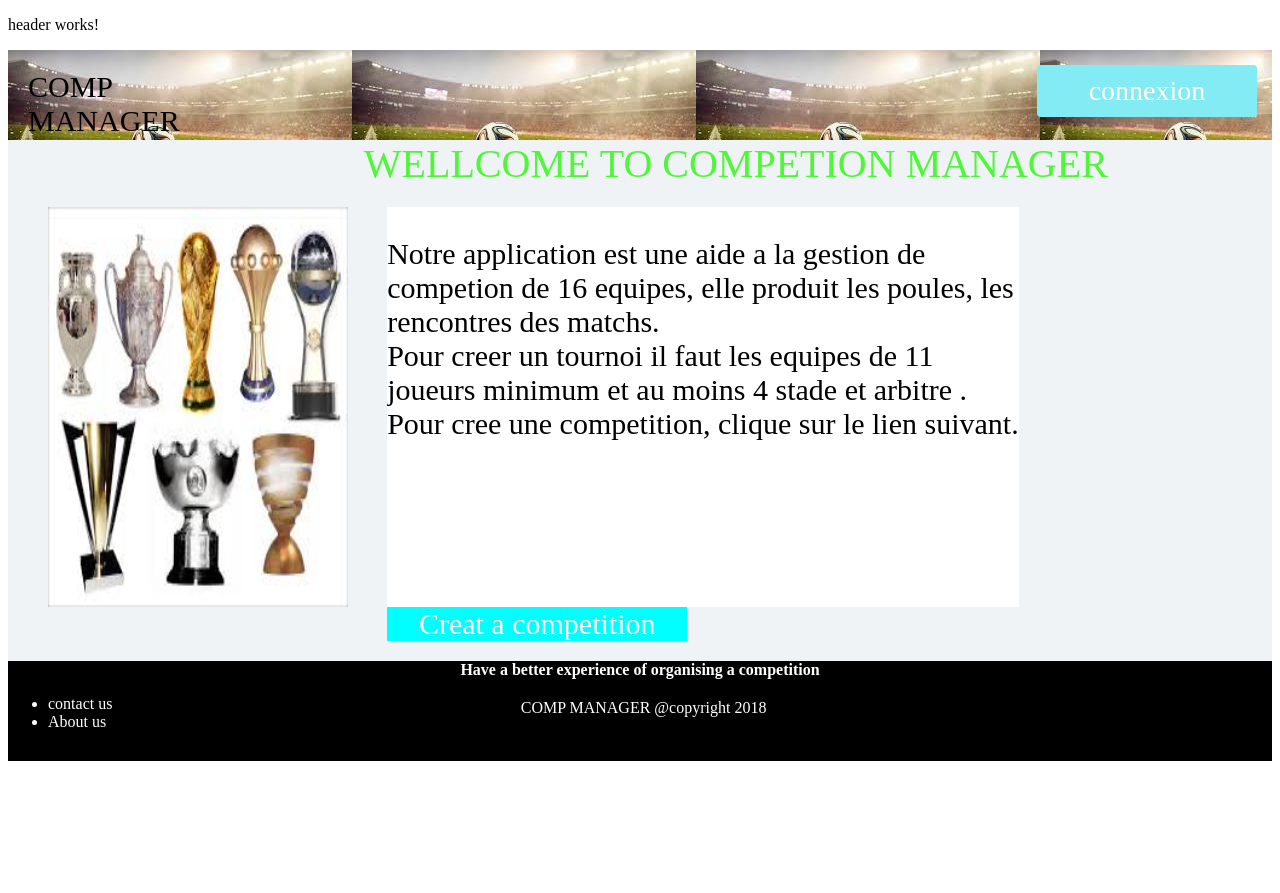
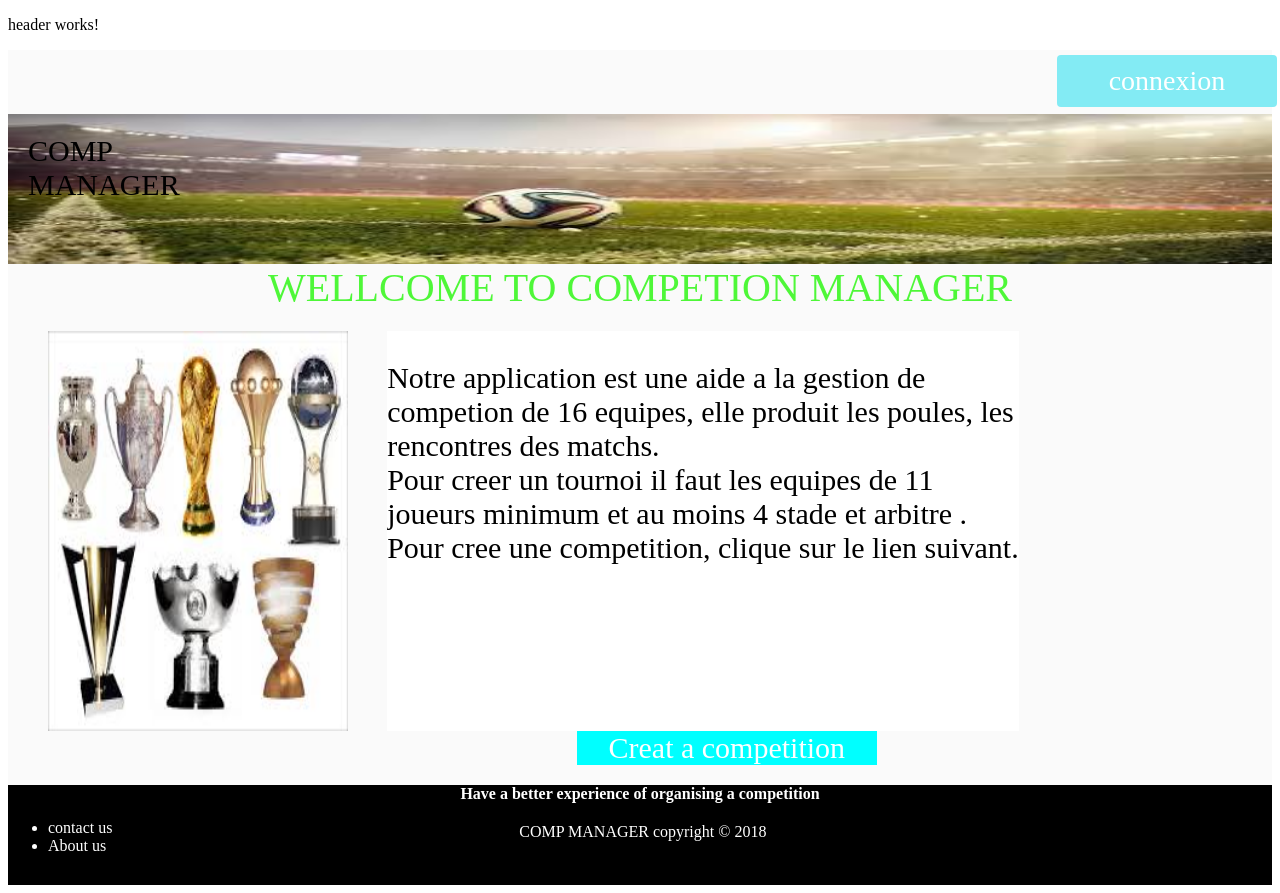
Before and after one commit to fezeu/football, an Angular app in the folder vue/: page /acceuil in a window 1280 px wide. Before the commit the page ends 800 px from the top, so only its background shows below. Built offline with nearby package versions, Linux system fonts and the light colour scheme.

Commit message:
changement acueille

```diff
--- a/vue/src/app/acceuil/acceuil.component.css
+++ b/vue/src/app/acceuil/acceuil.component.css
@@ -1,20 +1,29 @@
 body{
     margin: 0px;
-    background-color: #f0f3f5;
+    background-color: #fafafa;
 }
 .header{
-    height: 90px;
+    height: 150px;
     margin: 0px;
-background-image: url(../../assets/foot6.jpg)  ;
+background-image: url(../../assets/foot6.jpg) ;
+  background-size: 100% 100%;
 
 
 }
 .connexion{
-    float:right;
+
     margin:10px;
+    width: 100%;
+}
+.space{
+    margin: 4px;
+    height: 60px;
+}
+.button{
+    float: right;
 }
 .logo{
-    float: left;
+
     padding: 20px;
     font-size:30px;
 }
@@ -43,7 +52,7 @@ background-image: url(../../assets/foot6.jpg)  ;
 }
 .creat-comp{
     width: 300px;
-    margin-left: 30%;
+    margin-left: 45%;
     background-color: aqua;
     text-align: center;
     font-size: 30px;
--- a/vue/src/app/acceuil/acceuil.component.html
+++ b/vue/src/app/acceuil/acceuil.component.html
@@ -6,12 +6,14 @@
    	<title>Inscription dans filiere</title>
    </head>
     <body>
+
+         <div class="connexion">
+            <a routerLink='/connexion' class="button"><span>connexion</span></a></div>
+        <div class="space"> </div>
         <div class="header">
             <div class="logo">
          COMP <br> MANAGER</div>
-            <div class="connexion">
-            <a routerLink='/connexion' class="button"><span>connexion</span></a></div>
-        </div>
+           </div>
         <div class="wellcome">
             WELLCOME TO COMPETION MANAGER
         </div>
@@ -34,7 +36,7 @@
                 <li><a href="#about">About us</a>
                        </li>
                 </ul></div>
-            <div class="foot3">COMP MANAGER @copyright 2018 </div>
+            <div class="foot3">COMP MANAGER copyright &copy; 2018 </div>
         </div>
 
 
```
